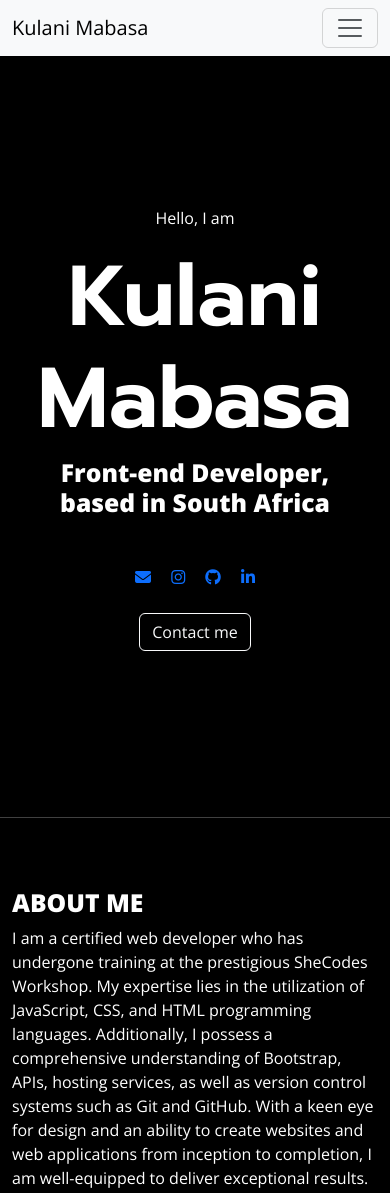
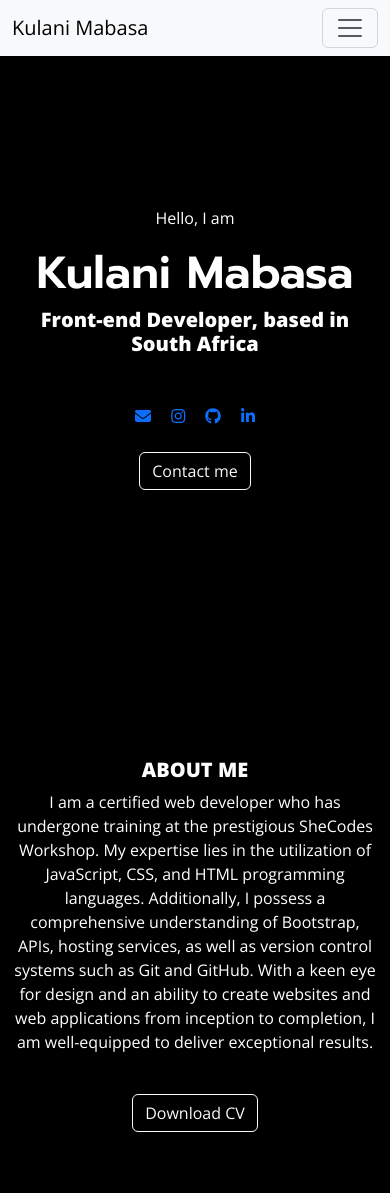
Before and after one commit to KullieMabasa/portfolio-project, a plain HTML site: page index.html in a window 390 px wide. Shown: the top 1193 px of the page. Drawn offline with nearby package versions, Linux system fonts and the light colour scheme.

Commit message:
updated the img width

```diff
--- a/css/styles.css
+++ b/css/styles.css
@@ -10,13 +10,22 @@
 }
 
 h1 {
-  font-size: 85px;
+  font-size: 95px;
   font-family: var(--first-font);
 }
 
 h2 {
   font-family: var(--secondary-font);
   font-weight: bold;
+  font-size: 45px;
+}
+
+p {
+  font-size: 20px;
+}
+
+img {
+  width: 80%;
 }
 
 .main-page {
@@ -27,3 +36,19 @@ h2 {
 .container {
   margin-top: 70px;
 }
+
+@media (max-width: 850px) {
+  h1 {
+    font-size: 45px;
+  }
+  h2 {
+    font-size: 20px;
+  }
+  p {
+    font-size: 16px;
+  }
+
+  .container {
+    text-align: center;
+  }
+}
--- a/index.html
+++ b/index.html
@@ -84,12 +84,11 @@
           >
         </div>
       </div>
-      <hr />
 
       <div class="container">
         <div class="row">
-          <div class="col">
-            <h2 class="#about">ABOUT ME</h2>
+          <div class="col mb-5">
+            <h2 class="#about mt-5">ABOUT ME</h2>
 
             <p>
               I am a certified web developer who has undergone training at the
@@ -107,7 +106,7 @@
             >
           </div>
           <div class="col d-none d-lg-block">
-            <img src="images/kuli.jpg" alt="my image" class="img-fluid" />
+            <img src="images/kuli.jpg" alt="my image" class="img-fluid ms-5" />
           </div>
         </div>
       </div>
```
